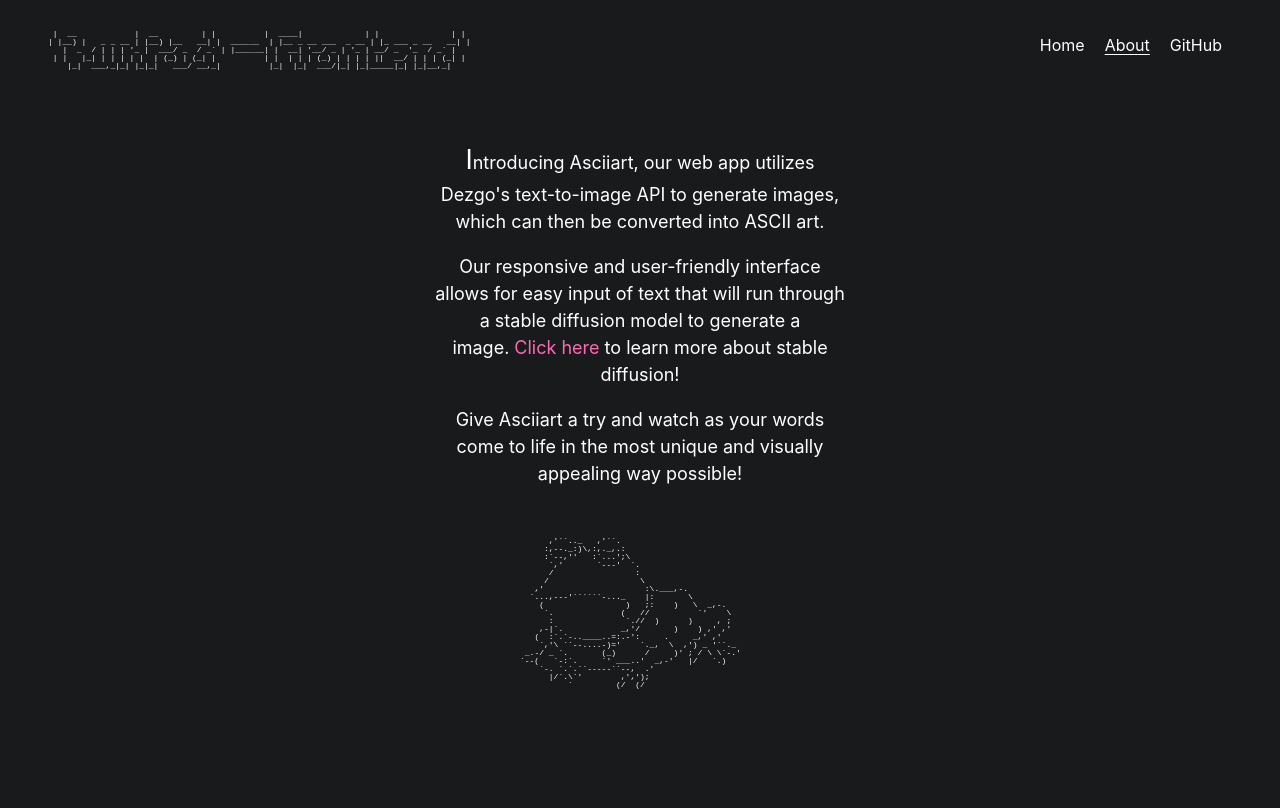
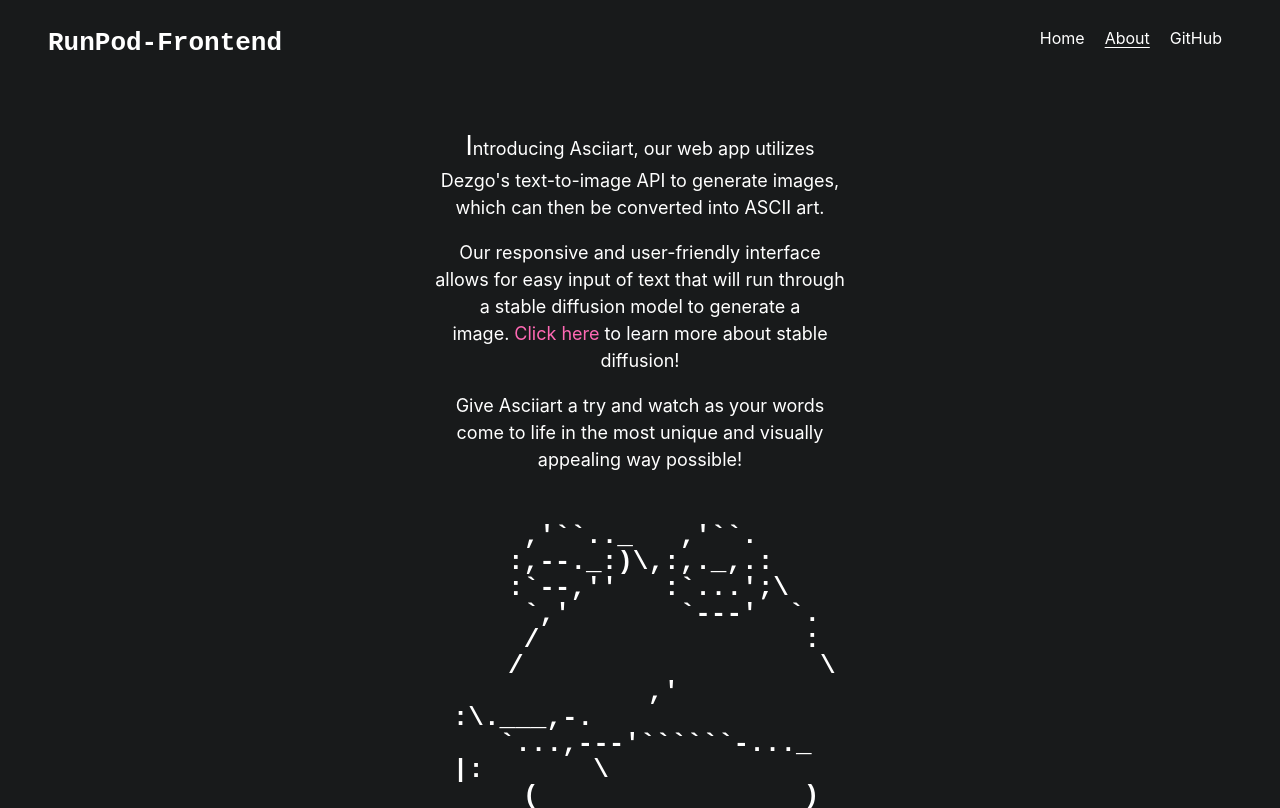
Before and after one commit to anamika8/runpod_frontend, a React app: page /about in a window 1280 px wide. Shown: the top 808 px of the page. Built offline with nearby package versions, Linux system fonts and the light colour scheme; no server answers.

Commit message:
Fix header style for the app

```diff
--- a/src/components/header/Header.css
+++ b/src/components/header/Header.css
@@ -5,5 +5,6 @@
 }
 
 .title {
-    font-size: 8px;
+    font-size: 2em;
+    font-weight: bold;
 }
--- a/src/components/header/Header.js
+++ b/src/components/header/Header.js
@@ -3,11 +3,7 @@
 import './Header.css';
 
 const art = [
- "|  __ \           |  __ \        | |          |  ____|             | |               | |",
- "| |__) |   _ _ __ | |__) |__   __| |  ______  | |__ _ __ ___  _ __ | |_ ___ _ __   __| |",
- "|  _  / | | | '_ \|  ___/ _ \ / _` | |______| |  __| '__/ _ \| '_ \| __/ _ \ '_ \ / _` |",
- "| | \ \ |_| | | | | |  | (_) | (_| |          | |  | | | (_) | | | | ||  __/ | | | (_| |",
- "|_|  \_\__,_|_| |_|_|   \___/ \__,_|          |_|  |_|  \___/|_| |_|\__\___|_| |_|\__,_|",
+  "RunPod-Frontend"
 ].join('\n');
 
 
```
